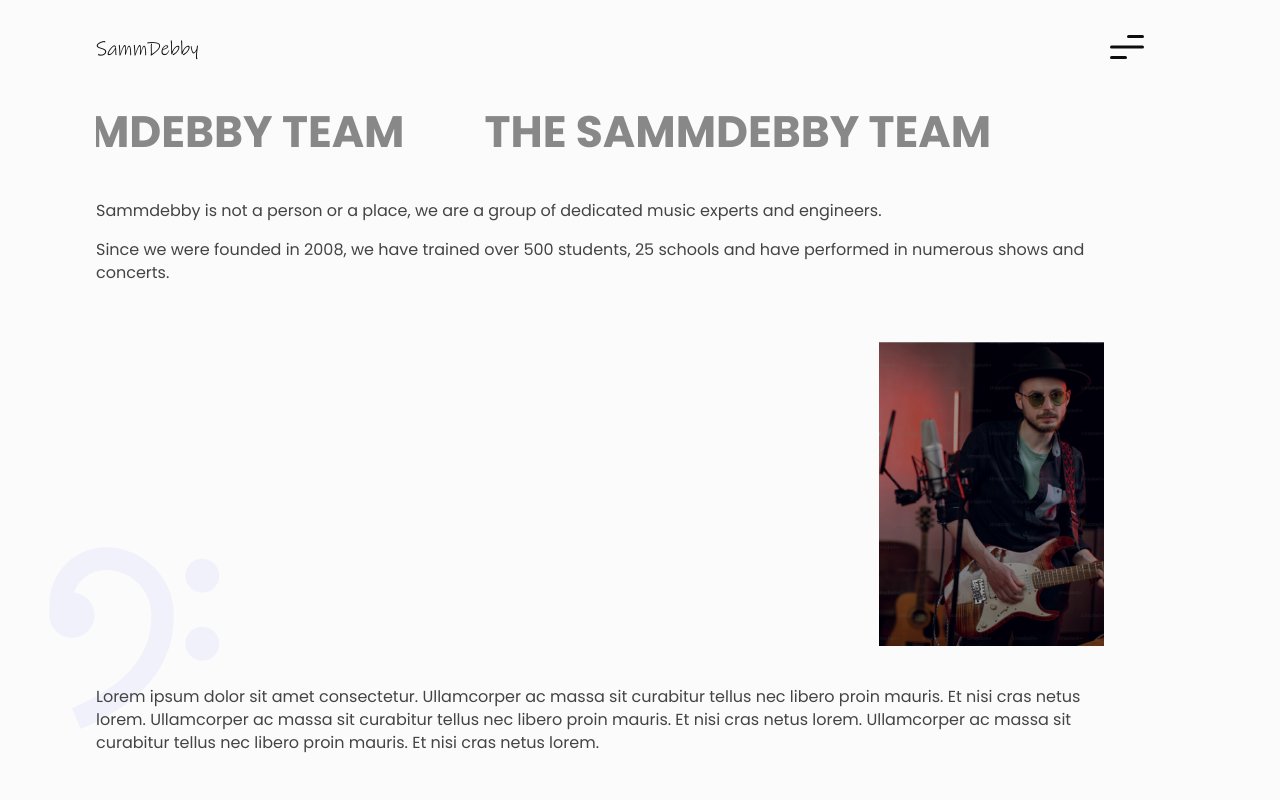
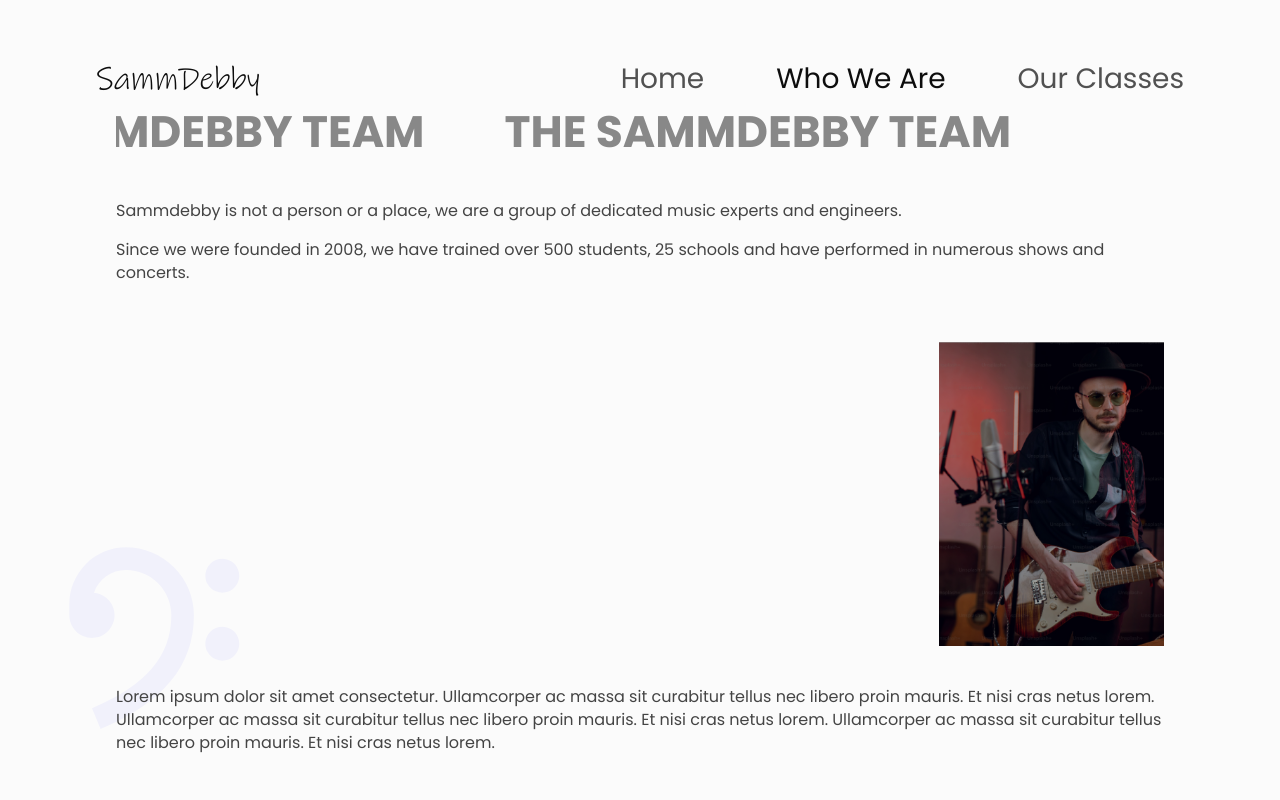
Before and after one commit to JhoellOpeyemi/sammdebby, a React (Vite) app: page /about in a window 1280 px wide. Shown: the top 800 px of the page. Built offline with nearby package versions, Linux system fonts and the light colour scheme.

Commit message:
nav desktop styles added

```diff
--- a/src/components/ClassCard/ClassCard.styled.js
+++ b/src/components/ClassCard/ClassCard.styled.js
@@ -17,14 +17,14 @@ export const CardContainer = styled.div`
 
 export const CardType = styled.h4`
   font-family: "Poppins SemiBold";
-  font-size: ${({ theme }) => theme.fontSize.mobile.medium};
+  font-size: ${({ theme }) => theme.fontSize.medium};
   margin-bottom: 1.35rem;
   color: ${({ theme }) => theme.color.veryLightBlack};
 `;
 
 export const Price = styled.p`
   font-family: "Poppins SemiBold";
-  font-size: ${({ theme }) => theme.fontSize.mobile.large};
+  font-size: ${({ theme }) => theme.fontSize.large};
   color: ${({ theme }) => theme.color.black};
 `;
 
--- a/src/components/Footer/Footer.styled.js
+++ b/src/components/Footer/Footer.styled.js
@@ -7,7 +7,7 @@ export const FooterContainer = styled.div`
 export const Address = styled.div`
   h5 {
     font-family: "Poppins SemiBold";
-    font-size: ${({ theme }) => theme.fontSize.mobile.medium};
+    font-size: ${({ theme }) => theme.fontSize.medium};
     text-transform: uppercase;
     margin: 0 0 1rem;
   }
@@ -18,7 +18,7 @@ export const Contact = styled.div`
 
   h5 {
     font-family: "Poppins SemiBold";
-    font-size: ${({ theme }) => theme.fontSize.mobile.medium};
+    font-size: ${({ theme }) => theme.fontSize.medium};
     text-transform: uppercase;
     margin: 0 0 1rem;
   }
@@ -31,7 +31,7 @@ export const LinksGroup = styled.div`
 
   a {
     font-family: "Poppins Regular";
-    font-size: ${({ theme }) => theme.fontSize.mobile.normal};
+    font-size: ${({ theme }) => theme.fontSize.normal};
     margin-bottom: 1rem;
   }
 `;
--- a/src/components/Hero/Hero.styled.js
+++ b/src/components/Hero/Hero.styled.js
@@ -17,7 +17,6 @@ export const Overlay = styled.div`
     180deg,
     #0c0c0c 0%,
     rgba(0, 0, 0, 0.79) 40.77%,
-    // rgba(0, 0, 0, 0.75) 58.77%,
     rgba(0, 0, 0, 0.95) 100%
   );
 `;
@@ -58,7 +57,11 @@ export const HeroTexts = styled.div`
 
   h1 {
     font-family: "Poppins SemiBold";
-    font-size: ${({ theme }) => theme.fontSize.mobile.large};
+    font-size: clamp(
+      ${({ theme }) => theme.fontSize.large},
+      4vw + 0.5rem,
+      ${({ theme }) => theme.fontSize.largePageHeading}
+    );
     text-transform: uppercase;
     margin-bottom: 1rem;
     line-height: 1.3;
@@ -66,6 +69,6 @@ export const HeroTexts = styled.div`
 
   p {
     font-family: "Ink Free Regular";
-    font-size: ${({ theme }) => theme.fontSize.mobile.medium};
+    font-size: ${({ theme }) => theme.fontSize.medium};
   }
 `;
--- a/src/components/Nav/Nav.jsx
+++ b/src/components/Nav/Nav.jsx
@@ -1,4 +1,4 @@
-import { useState } from "react";
+import { useState, useEffect } from "react";
 
 import {
   Hamburger,
@@ -14,6 +14,11 @@ const Nav = () => {
   const [nav, setNav] = useState(false);
 
   const navHandler = () => {
+    if (window.innerWidth >= "768") {
+      setNav(true);
+      return;
+    }
+
     setNav(!nav);
   };
 
@@ -21,8 +26,15 @@ const Nav = () => {
     if (nav === true) setNav(!nav);
   };
 
+  useEffect(() => {
+    if (window.innerWidth >= "768") {
+      setNav(true);
+    }
+  }, []);
+
   return (
     <NavWrapper nav={nav}>
+      <div>
         <Name to="/" onClick={handleHome}>
           SammDebby
         </Name>
@@ -93,6 +105,7 @@ const Nav = () => {
             </StyledSvg>
           )}
         </Hamburger>
+      </div>
     </NavWrapper>
   );
 };
--- a/src/components/Nav/Nav.styled.js
+++ b/src/components/Nav/Nav.styled.js
@@ -2,23 +2,41 @@ import { NavLink } from "react-router-dom";
 import styled, { css } from "styled-components";
 
 export const NavWrapper = styled.div`
-  padding: 2.2rem 7.5%;
+  padding: 2.2rem 0;
   position: fixed;
-  width: 100%;
   top: 0;
-  left: 0;
-  max-width: 1240px;
-  margin: 0 auto;
-  display: flex;
-  justify-content: space-between;
-  align-items: center;
+  left: 50%;
+  transform: translateX(-50%);
+  width: min(85%, 1240px);
+  mix-blend-mode: normal;
   z-index: 5;
-  mix-blend-mode: ${({ nav }) => (nav === true ? "normal" : "difference")};
+
+  & > div {
+    display: flex;
+    justify-content: space-between;
+    align-items: center;
+    width: 100%;
+  }
+
+  ${({ nav }) =>
+    nav === false &&
+    css`
+      mix-blend-mode: difference;
+    `};
+
+  @media (min-width: ${({ theme }) => theme.break.tab}) {
+    mix-blend-mode: difference;
+    padding: 3.75rem 0;
+  }
 `;
 
 export const Name = styled(NavLink)`
   font-family: "Ink Free Regular";
-  font-size: ${({ theme }) => theme.fontSize.mobile.medium};
+  font-size: clamp(
+    ${({ theme }) => theme.fontSize.medium},
+    2vw + 0.45rem,
+    ${({ theme }) => theme.fontSize.xLarge}
+  );
   color: ${({ theme }) => theme.color.white};
   z-index: 5;
 `;
@@ -26,21 +44,38 @@ export const Name = styled(NavLink)`
 export const StyledNav = styled.nav`
   position: absolute;
   top: 0;
-  left: 0;
+  left: 50%;
+  transform: translateX(-50%);
   display: flex;
   flex-direction: column;
   justify-content: center;
   align-items: center;
-  width: 100%;
+  width: 100vw;
   height: 100vh;
   background-color: ${({ theme }) => theme.color.black};
-  padding: 0 7.5%;
 
   ${({ nav }) =>
     nav === false &&
     css`
       display: none;
     `};
+
+  @media (min-width: ${({ theme }) => theme.break.tab}) {
+    position: relative;
+    left: 0;
+    transform: translateX(0);
+    flex-direction: row;
+    justify-content: flex-end;
+    gap: 4.5rem;
+    width: fit-content;
+    height: 100%;
+    background-color: transparent;
+    mix-blend-mode: difference;
+
+    div {
+      display: none;
+    }
+  }
 `;
 
 export const StyledNavLinks = styled(NavLink)`
@@ -48,11 +83,27 @@ export const StyledNavLinks = styled(NavLink)`
   text-transform: uppercase;
   color: ${({ theme }) => theme.color.white};
   text-decoration: none;
-  font-size: ${({ theme }) => theme.fontSize.mobile.large};
+  font-size: ${({ theme }) => theme.fontSize.large};
 
   &.active {
     pointer-events: none;
     color: ${({ theme }) => theme.color.veryLightBlack};
+  }
+
+  @media (min-width: ${({ theme }) => theme.break.tab}) {
+    font-family: "Poppins Regular";
+    text-transform: capitalize;
+    font-size: clamp(
+      ${({ theme }) => theme.fontSize.medium},
+      2vw + 0.2rem,
+      ${({ theme }) => theme.fontSize.large}
+    );
+    color: ${({ theme }) => theme.color.offWhite};
+
+    &.active {
+      pointer-events: none;
+      color: ${({ theme }) => theme.color.white};
+    }
   }
 `;
 
@@ -61,6 +112,10 @@ export const Hamburger = styled.button`
   background: none;
   border: 0;
   z-index: 5;
+
+  @media (min-width: ${({ theme }) => theme.break.tab}) {
+    display: none;
+  }
 `;
 
 export const StyledSvg = styled.svg``;
--- a/src/styled/Button.styled.js
+++ b/src/styled/Button.styled.js
@@ -6,7 +6,7 @@ export const Button = styled(Link)`
   display: inline-block;
   color: ${({ theme }) => theme.color.secondary};
   text-transform: uppercase;
-  font-size: ${({ theme }) => theme.fontSize.mobile.normal};
+  font-size: ${({ theme }) => theme.fontSize.normal};
   font-family: "Poppins Medium";
 
   ${({ type }) =>
--- a/src/styled/Text.styled.js
+++ b/src/styled/Text.styled.js
@@ -2,7 +2,7 @@ import styled, { css } from "styled-components";
 
 export const StyledText = styled.p`
   font-family: "Poppins Regular";
-  font-size: ${({ theme }) => theme.fontSize.mobile.normal};
+  font-size: ${({ theme }) => theme.fontSize.normal};
   color: ${({ theme }) => theme.color.text};
   margin-bottom: ${({ marginBottom }) =>
     marginBottom ? marginBottom : "1rem"};
@@ -10,13 +10,13 @@ export const StyledText = styled.p`
   ${({ type }) =>
     type === "medium" &&
     css`
-      font-size: ${({ theme }) => theme.fontSize.mobile.medium};
+      font-size: ${({ theme }) => theme.fontSize.medium};
     `}
 `;
 
 export const SectionHeading = styled.h2`
   font-family: "Poppins Bold";
-  font-size: ${({ theme }) => theme.fontSize.mobile.sectionHeading};
+  font-size: ${({ theme }) => theme.fontSize.sectionHeading};
   color: ${({ theme }) => theme.color.text};
   text-transform: uppercase;
   margin-bottom: 2rem;
@@ -24,7 +24,7 @@ export const SectionHeading = styled.h2`
 
 export const PageHeading = styled.h1`
   font-family: "Poppins Bold";
-  font-size: ${({ theme }) => theme.fontSize.mobile.pageHeading};
+  font-size: ${({ theme }) => theme.fontSize.pageHeading};
   color: ${({ theme }) => theme.color.veryLightBlack};
   text-transform: uppercase;
   margin-bottom: 2.75rem;
--- a/src/styled/Utils.styled.js
+++ b/src/styled/Utils.styled.js
@@ -2,10 +2,10 @@ import styled from "styled-components";
 
 export const Container = styled.div`
   position: relative;
-  width: 100%;
-  max-width: 1200px;
+  width: min(100%, 1240px);
   padding: 0 7.5%;
   overflow: hidden;
+  margin: 0 auto;
 `;
 
 export const StyledDivider = styled.div`
@@ -13,16 +13,16 @@ export const StyledDivider = styled.div`
   height: 1px;
   background-color: ${({ theme }) => theme.color.veryLightBlack};
   mix-blend-mode: difference;
-  margin: ${({ margin }) => (margin ? margin : 0)};
+  margin: ${({ margin }) => margin || 0};
 `;
 
 export const BackgroundIcon = styled.img`
   position: absolute;
-  top: ${({ top }) => (top ? top : "unset")};
-  left: ${({ left }) => (left ? left : "unset")};
-  right: ${({ right }) => (right ? right : "unset")};
-  bottom: ${({ bottom }) => (bottom ? bottom : "unset")};
-  width: ${({ width }) => (width ? width : "100%")};
-  height: ${({ width }) => (width ? width : "100%")};
+  top: ${({ top }) => top || "unset"};
+  left: ${({ left }) => left || "unset"};
+  right: ${({ right }) => right || "unset"};
+  bottom: ${({ bottom }) => bottom || "unset"};
+  width: ${({ width }) => width || "100%"};
+  height: ${({ width }) => width || "100%"};
   z-index: -1;
 `;
--- a/src/theme.js
+++ b/src/theme.js
@@ -1,22 +1,14 @@
 export const theme = {
   fontSize: {
-    mobile: {
     normal: "1rem",
     medium: "1.25rem",
     xMedium: "1.5rem",
     large: "1.75rem",
     xLarge: "2rem",
     sectionHeading: "1.375rem",
+    largeSectionHeading: "2.5rem",
     pageHeading: "2.75rem",
-    },
-    desktop: {
-      normal: "1.25rem",
-      medium: "1.5rem",
-      xMedium: "1.75rem",
-      large: "2rem",
-      sectionHeading: "2.5rem",
-      pageHeading: "4rem",
-    },
+    largePageHeading: "4rem",
   },
 
   color: {
@@ -24,10 +16,15 @@ export const theme = {
     lightSecondary: "rgba(0,10,255,0.3)",
     bgColor: "#fbfbfb",
     white: "#eee",
+    offWhite: "#aaa",
     black: "#222",
     text: "#444",
     veryLightBlack: "#888",
     divider: "rgba(0,0,0,0.25)",
     overlay: "rgba(0,0,0,0.375)",
   },
+  break: {
+    tab: "768px",
+    desktop: "1024px",
+  },
 };
```
Lines whose indentation alone changed are shown as unchanged.
